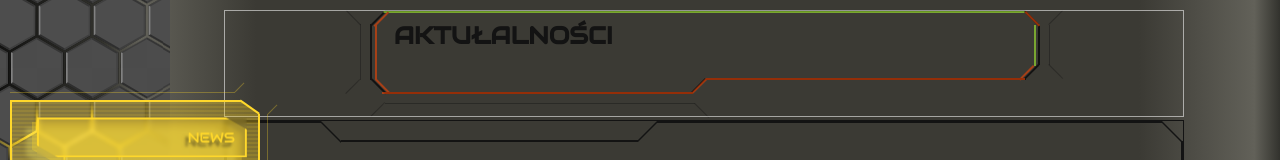
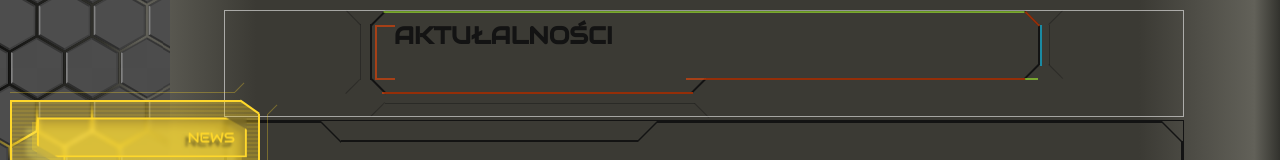
Before and after one commit to JanSzalanski/react_me_v2, a React (Create React App) app: page /news in a window 1280 px wide. Shown: the top 160 px of the page. Built offline with nearby package versions, Linux system fonts and the light colour scheme; a web font is replaced by a local one.

Commit message:
the same unbelievable... bug?

```diff
--- a/src/components/molecules/HeaderB/HeaderB.js
+++ b/src/components/molecules/HeaderB/HeaderB.js
@@ -5,26 +5,25 @@ import Heading from '../../atoms/Heading/Heading';
 const HeaderB = (props) => {
   return (
     <header className={classes[props.className] || classes.wrapperHeader}>
-      {/* <div className={classes.helper}></div> */}
       <div className={classes.line1}></div>
       <div className={classes.line2}></div>
-      <div className={classes.line2A}></div>
+
       <div className={classes.line3}></div>
-      <div className={classes.line3A}></div>
+
       <div className={classes.line4}></div>
-      <div className={classes.line4A}></div>
+
       <div className={classes.line5}></div>
-      <div className={classes.line5A}></div>
+
       <div className={classes.line6}></div>
-      <div className={classes.line6A}></div>
+
       <div className={classes.line7}></div>
-      <div className={classes.line7A}></div>
+
       <div className={classes.line8}></div>
-      <div className={classes.line8A}></div>
+
       <div className={classes.line9}></div>
-      <div className={classes.line9A}></div>
+
       <div className={classes.line10}></div>
-      <div className={classes.line10A}></div>
+
       <Heading>{props.children}</Heading>
     </header>
   );
--- a/src/components/molecules/HeaderB/HeaderB.module.css
+++ b/src/components/molecules/HeaderB/HeaderB.module.css
@@ -47,23 +47,21 @@
 .line3 {
   position: absolute;
   top: 14px;
-  left: calc(84.3% + 1px);
+  left: 85.1%;
   height: 41px;
-  border-right: 2px solid greenyellow;
+  border-right: 2px solid #00ccff;
   -webkit-transform-origin: top center;
           transform-origin: top center;
 }
 
 .line4 {
   position: absolute;
-  top: 54px;
-  right: 15.7%;
+  top: 67px;
+  right: 15.15%;
   width: 20px;
-  border-top: 2px solid orangered;
-  -webkit-transform: rotate(-45deg);
-          transform: rotate(-45deg);
-  -webkit-transform-origin: top right;
-          transform-origin: top right;
+  border-top: 2px solid greenyellow;
+  -webkit-transform-origin: top left;
+          transform-origin: top left;
 }
 
 .line5 {
@@ -82,8 +80,6 @@
   right: calc(50% - 2px);
   width: 20px;
   border-bottom: 2px solid orangered;
-  -webkit-transform: rotate(-45deg);
-          transform: rotate(-45deg);
   -webkit-transform-origin: top right;
           transform-origin: top right;
 }
@@ -104,8 +100,6 @@
   left: 15.7%;
   width: 20px;
   border-bottom: 2px solid orangered;
-  -webkit-transform: rotate(45deg);
-          transform: rotate(45deg);
   -webkit-transform-origin: bottom left;
           transform-origin: bottom left;
 }
@@ -124,8 +118,6 @@
   left: 15.7%;
   width: 20px;
   border-bottom: 2px solid orangered;
-  -webkit-transform: rotate(-45deg);
-          transform: rotate(-45deg);
   -webkit-transform-origin: bottom left;
           transform-origin: bottom left;
 }
--- a/src/components/molecules/HeaderB/HeaderB.module.scss
+++ b/src/components/molecules/HeaderB/HeaderB.module.scss
@@ -43,20 +43,22 @@
 .line3 {
   position: absolute;
   top: 14px;
-  left: calc(84.3% + 1px);
+  left: 85.1%;
   height: 41px;
-  border-right: 2px solid greenyellow;
+
+  // background-color: rgba(0, 204, 255, 0.13);
+  border-right: 2px solid rgb(0, 204, 255);
   transform-origin: top center;
 }
 
 .line4 {
   position: absolute;
-  top: 54px;
-  right: 15.7%;
+  top: 67px;
+  right: 15.15%;
   width: 20px;
-  border-top: 2px solid orangered;
-  transform: rotate(-45deg);
-  transform-origin: top right;
+  border-top: 2px solid greenyellow;
+  // transform: rotate(-45deg);
+  transform-origin: top left;
 }
 
 .line5 {
@@ -74,7 +76,7 @@
   right: calc(50% - 2px);
   width: 20px;
   border-bottom: 2px solid orangered;
-  transform: rotate(-45deg);
+  // transform: rotate(-45deg);
   transform-origin: top right;
 }
 
@@ -93,7 +95,7 @@
   left: 15.7%;
   width: 20px;
   border-bottom: 2px solid orangered;
-  transform: rotate(45deg);
+  // transform: rotate(45deg);
   transform-origin: bottom left;
 }
 
@@ -111,6 +113,6 @@
   left: 15.7%;
   width: 20px;
   border-bottom: 2px solid orangered;
-  transform: rotate(-45deg);
+  // transform: rotate(-45deg);
   transform-origin: bottom left;
 }
```
Also changed, not shown: 1 other file (tests, documents, lock files or other folders).
